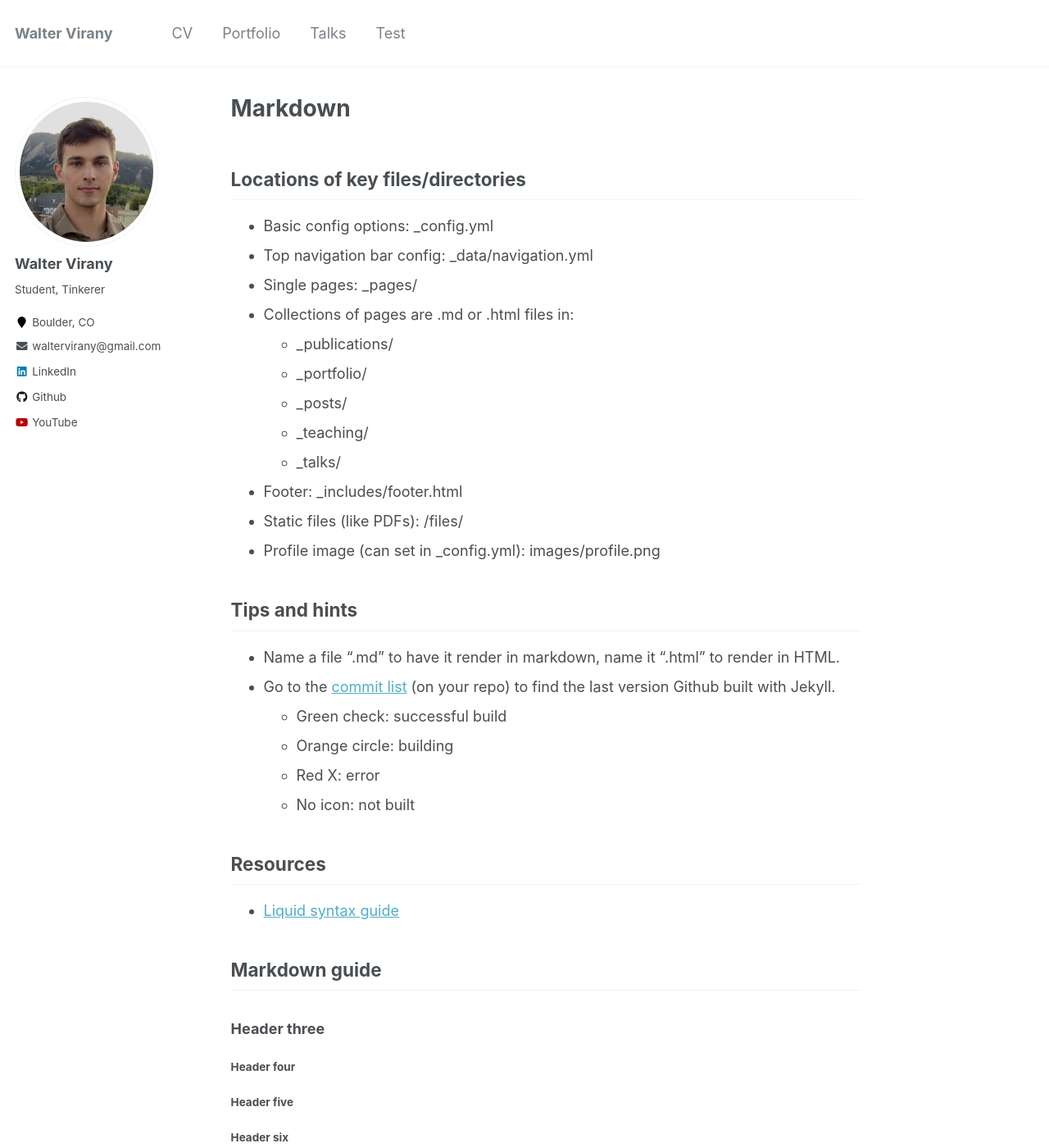
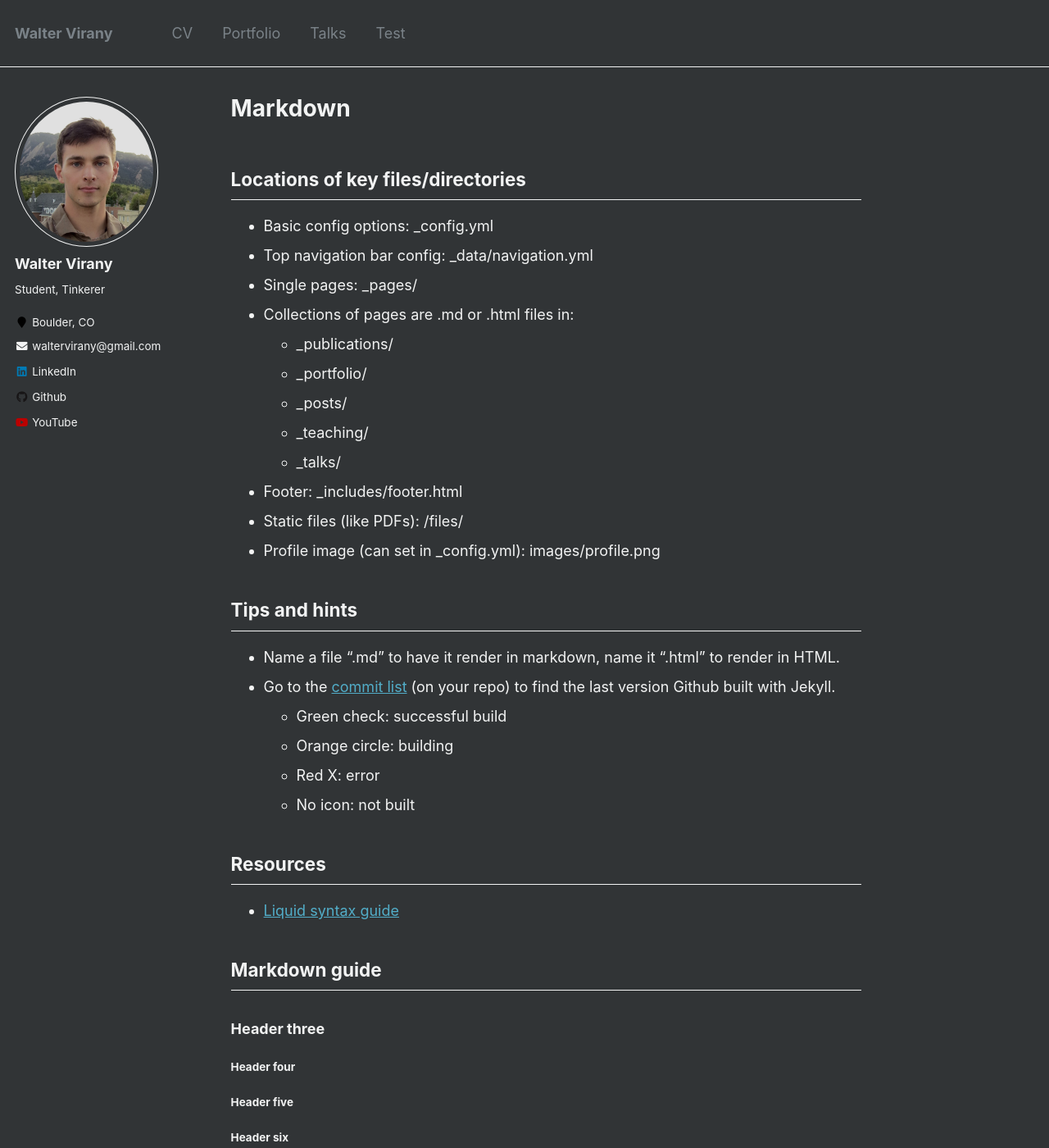
Before and after one commit to wvirany/wvirany.github.io, a Jekyll site: the page built from _pages/markdown.md, in a window 1280 px wide and 1400 px high. Shown: the whole window at 82% size. Built offline with Jekyll 4.4.1, drawn with Linux system fonts in a browser that asks for light colours.

Commit message:
Update scss

```diff
--- a/_sass/_variables.scss
+++ b/_sass/_variables.scss
@@ -53,11 +53,11 @@
 $light-gray                 : mix(#fff, $gray, 50%);
 $lighter-gray               : mix(#fff, $gray, 90%);
 
-$body-color                 : #fff;
-$background-color           : #fff;
+$body-color                 : $darker-gray;
+$background-color           : $darker-gray;
 $code-background-color      : #fafafa;
 $code-background-color-dark : $light-gray;
-$text-color                 : $dark-gray;
+$text-color                 : $lighter-gray;
 $border-color               : $lighter-gray;
 
 $primary-color              : #7a8288;
```
